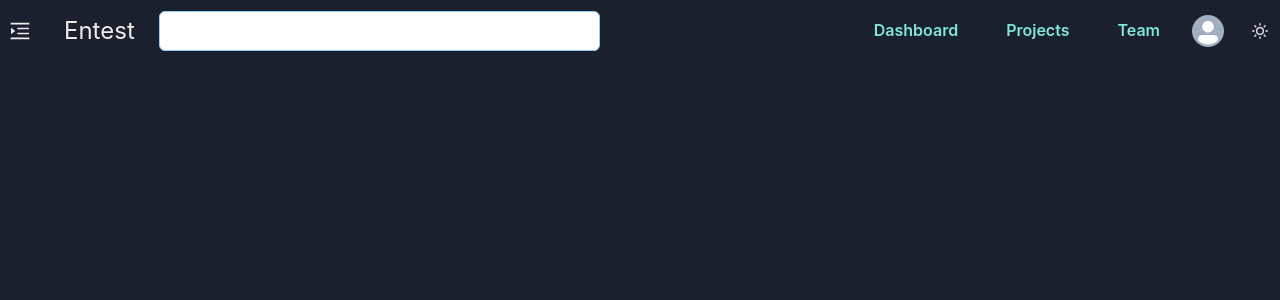
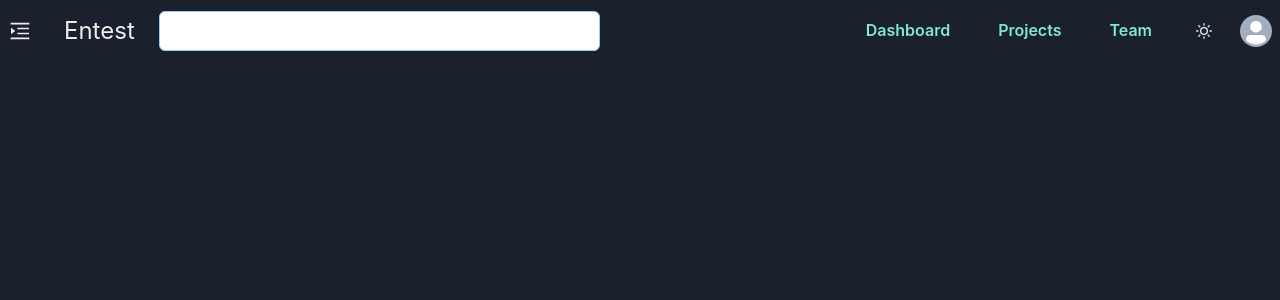
Before and after one commit to entest-hai/nextjs-chakra-ui, a Next.js app: page /sidebar in a window 1280 px wide. Shown: the top 300 px of the page. Built offline with nearby package versions, Linux system fonts and the light colour scheme.

Commit message:
padd right for avatar

```diff
--- a/pages/sidebar.tsx
+++ b/pages/sidebar.tsx
@@ -26,8 +26,8 @@ import { useState } from 'react';
 import { IconType } from 'react-icons';
 import { ReactText } from 'react';
 import { AiOutlineMenuFold, AiOutlineMenuUnfold } from 'react-icons/ai';
-import { SearchIcon, MoonIcon, SunIcon } from '@chakra-ui/icons';
-
+import { SearchIcon, SunIcon } from '@chakra-ui/icons';
+import { BsFillMoonFill } from 'react-icons/bs';
 import {
   FiHome,
   FiTrendingUp,
@@ -307,18 +307,18 @@ const LayoutTest = ()  => {
               );
             })}
           </HStack>
-          <Menu>
-            <MenuButton>
-              <Avatar size={'sm'}></Avatar>
-            </MenuButton>
-          </Menu>
           <IconButton
             onClick={toggleColorMode}
             bg={useColorModeValue('white', 'gray.800')}
             aria-label='toggle theme'
-            icon={colorMode === 'light' ?   <MoonIcon></MoonIcon> : <SunIcon></SunIcon>}
+            icon={colorMode === 'light' ? <BsFillMoonFill></BsFillMoonFill> : <SunIcon></SunIcon>}
           >
           </IconButton>
+          <Menu>
+            <MenuButton pr={2}>
+              <Avatar size={'sm'}></Avatar>
+            </MenuButton>
+          </Menu>
         </HStack>
       </Flex>
     </Flex>
```
